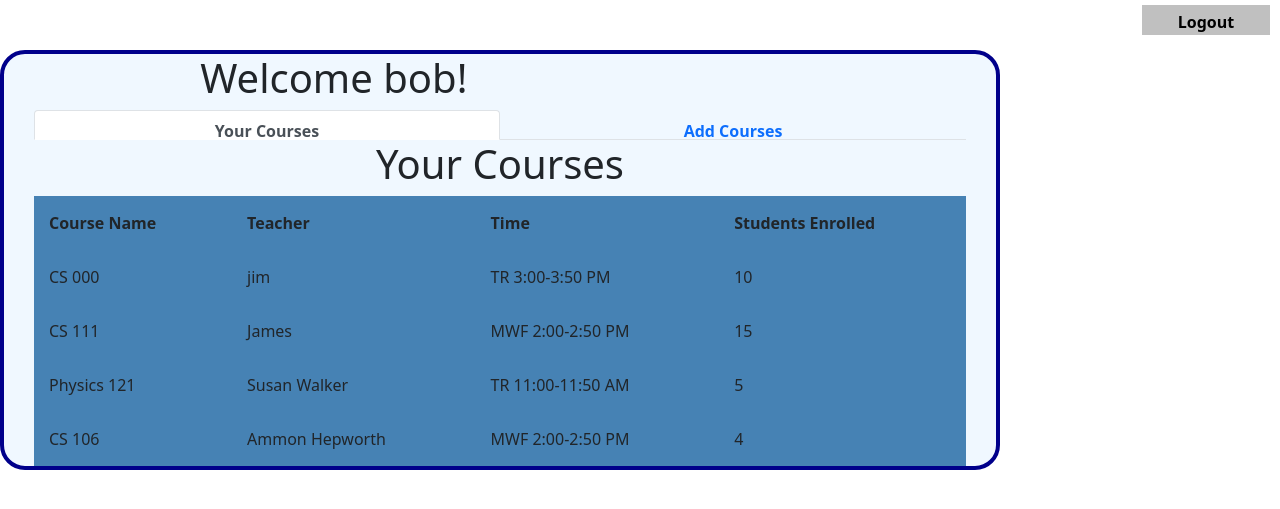
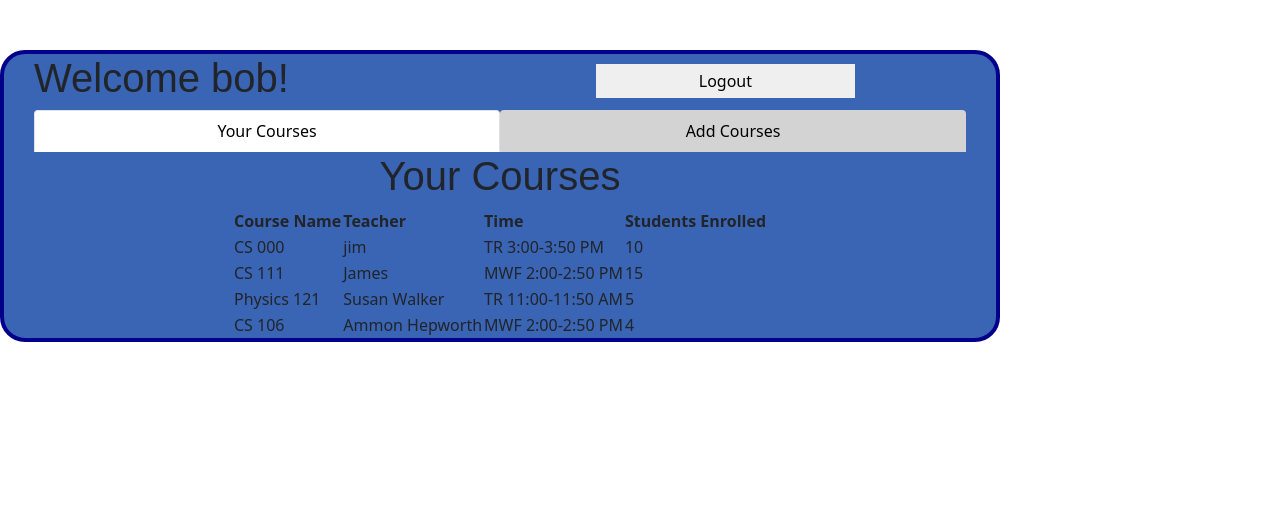
Before and after one commit to jakobpotosme/CSE106_Lab08, a Flask app: page /student/1 in a window 1280 px wide. Shown: the top 509 px of the page. Run offline with Flask 2, Linux system fonts and the light colour scheme; a user stored in the database is signed in; data comes from the database, SQL or seed files in the repository.

Commit message:
add seperate css files

```diff
--- a/static/style.css
+++ b/static/style.css
@@ -1,3 +1,4 @@
+
 input[type=text] {
   display: list-item;
   padding: 10px;
@@ -8,34 +9,23 @@ input[type=text] {
 h1{
   margin-bottom: 1cm;
   align-items: center;
-  text-align: center;
+  font-family: sans-serif;
 }
-body{
-    background-color: azure;
-    text-align: center;
-}
-form{
-    display: inline-block;
-    margin-left: auto;
-    margin-right: auto;
-    text-align: center;
-}
+
 #outer-box-login{
-  margin: auto;
+  margin-top: 50px;
   padding: 200px;
-  width: 50%;
+  width: 40%;
   length: 1000px;
-  background-color: AliceBlue;
+  background-color: #3a64b4;
   border: 4px solid darkblue;
   border-radius: 25px;
-  position: relative;
 }
 #login-container{
 
   align-items: center;
   justify-content: center;
   display: flex;
-  background-color: light blue;
 }
 #outer-box-student{
   margin-top: 50px;
@@ -43,13 +33,12 @@ form{
   padding-right: 30px;
   width: 1000px;
   length: 1000px;
-  background-color: aliceblue;
+  background-color: #3a64b4;
   border: 4px solid darkblue;
   border-radius: 25px;
 }
 #student-container{
   display: grid;
-
 }
 
 .row1{
@@ -59,6 +48,7 @@ form{
 .row2{
   grid-column: 1 / 3;
 }
+
 .student-title{
   text-align: center;
 }
@@ -68,8 +58,11 @@ form{
   margin-left: auto;
   margin-right: auto;
 }
+
 #nav-tab button{
   width: 50%;
+  background-color: lightgrey;
+  color: black;
 }
 #nav-tab .active{
   background-color: white;
@@ -77,46 +70,26 @@ form{
 #nav-tab button:hover{
   background-color: white;
 }
-#logoutBtn{
-  width: 10%;
-  position: fixed;
-  right: 10px;
-  top: 5px;
-  background-color: Silver;
+
+#logoutBtnDiv{
+  margin-top: 10px;
+  width: 70%;
+  grid-column-start: 2;
+  grid-column-end: end;
+  grid-row: 1;
+  position: relative;
 
 }
+
+#logoutBtnDiv :hover{
+  border: solid blue 1px;
+  background-color: white;
+}
+
 button{
   border-radius: 4px;
   padding: 5px;
   border: 0px;
   width: 100%;
-  background-color: Silver;
+
 }
-.boxed{
-    border: 1px solid Blue;
-}
- table, td, th{
-border: 1 px solid black;
-text-align: left;
-}
-
-table{
-    background-color: SteelBlue;
-    border-collapse: collapse;
-    width: 100%;
-}
-
-th, td{
-    border: 1px solid black;
-    padding: 15px;
-}
-
-input[type=button],input[type=submit],button{
-    background-color: MintCream;
-    width: 180px;
-    height:30px;
-    line-height:20px;
-    border:none;
-    cursor:pointer;
-    font-weight: bold;
-}
```
